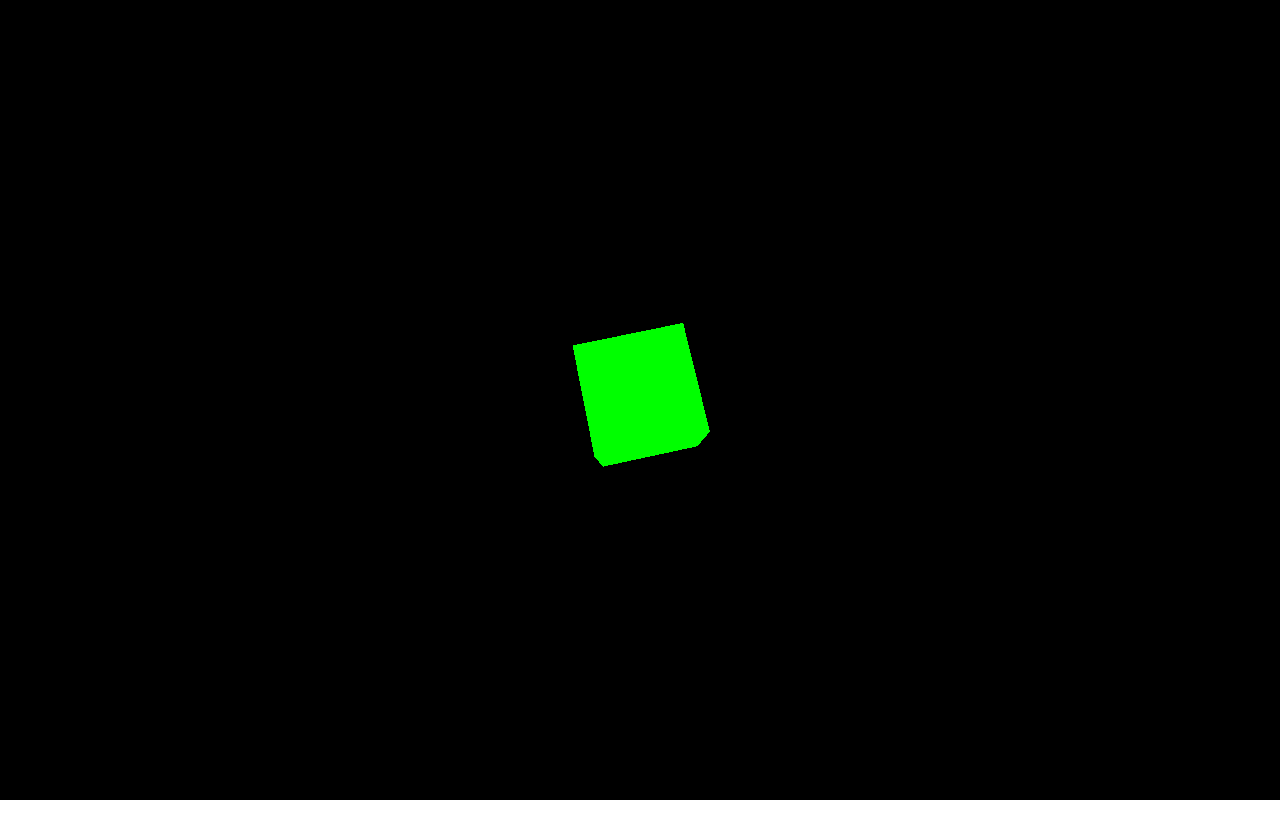
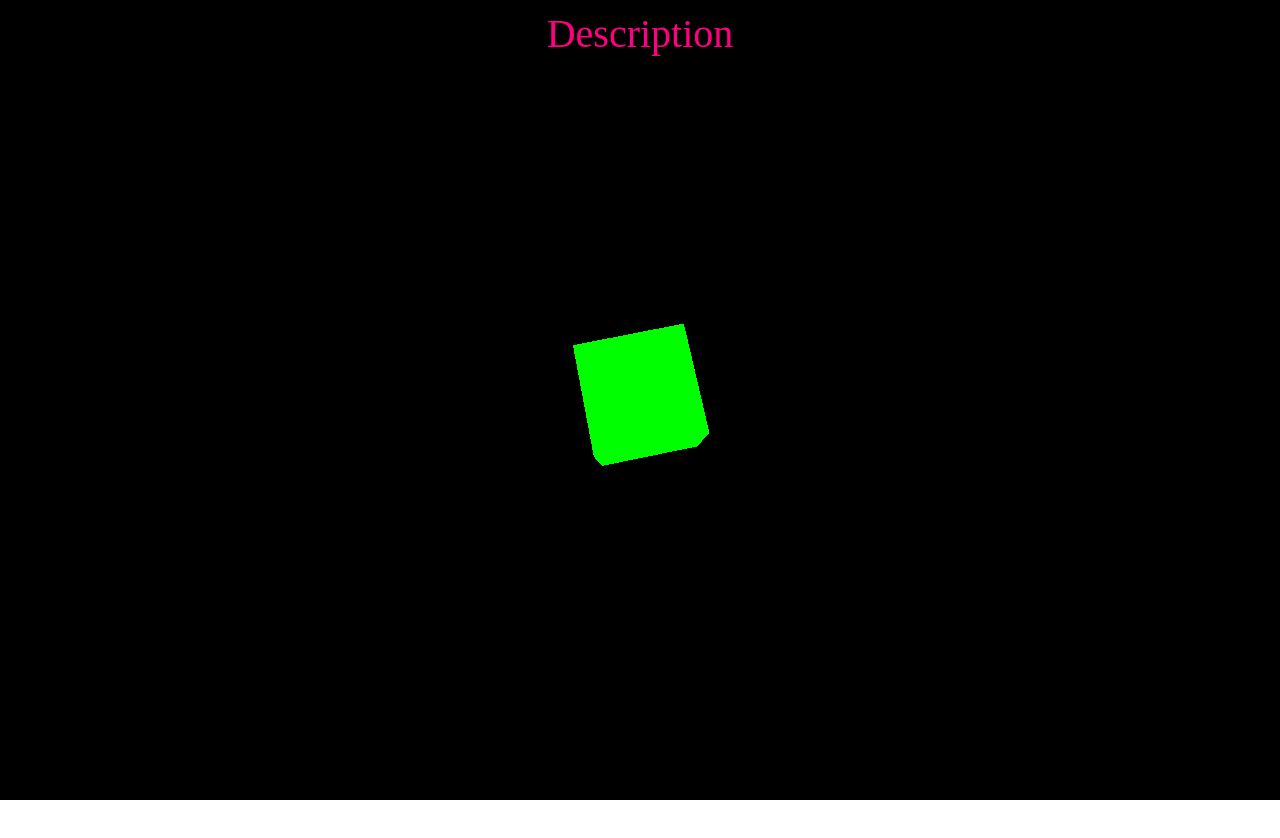
Before and after one commit to Oksana-Moskovko/My-first-three.js-app, a website built with Vite: page index.html in a window 1280 px wide. Before the commit the page ends 800 px from the top, so only its background shows below. Built offline with nearby package versions, Linux system fonts and the light colour scheme.

Commit message:
add text

```diff
--- a/index.html
+++ b/index.html
@@ -4,6 +4,7 @@
 <head>
     <meta charset="utf-8">
     <title>My first three.js app</title>
+    <link rel="stylesheet" href="./stule.css">
     <style>
         body {
             margin: 0;
@@ -12,6 +13,8 @@
 </head>
 
 <body>
+    <div id="info">Description</div>
+
     <script type="module" src="/main.js"></script>
 </body>
 
--- a/main.js
+++ b/main.js
@@ -1,22 +1,69 @@
 import * as THREE from 'three';
+import { CSS2DRenderer, CSS2DObject } from 'three/examples/jsm/renderers/CSS2DRenderer.js';
+// або для 3D DOM:
+import { CSS3DRenderer, CSS3DObject } from 'three/examples/jsm/renderers/CSS3DRenderer.js';
 
+// --- Сцена і камера ---
 const scene = new THREE.Scene();
-const camera = new THREE.PerspectiveCamera(75, window.innerWidth / window.innerHeight, 0.1, 1000);
+const camera = new THREE.PerspectiveCamera(
+  75,
+  window.innerWidth / window.innerHeight,
+  0.1,
+  1000
+);
+camera.position.z = 5;
 
+// --- Renderer ---
+// --- WebGL Renderer для куба ---
 const renderer = new THREE.WebGLRenderer();
 renderer.setSize( window.innerWidth, window.innerHeight );
 document.body.appendChild(renderer.domElement);
 
-const geometry = new THREE.BoxGeometry( 1, 1, 1 );
-const material = new THREE.MeshBasicMaterial( { color: 0x00ff00 } );
-const cube = new THREE.Mesh( geometry, material );
-scene.add( cube );
+// --- CSS3D Renderer для тексту ---
+const labelRenderer = new CSS3DRenderer();
+labelRenderer.setSize( window.innerWidth, window.innerHeight );
+document.body.appendChild(labelRenderer.domElement);
 
-camera.position.z = 5;
+// --- Куб ---
+const geometry = new THREE.BoxGeometry(1, 1, 1);
+// const geometry = new THREE.BoxGeometry(3);
+const material = new THREE.MeshBasicMaterial({ color: 0x00ff00 });
+const cube = new THREE.Mesh(geometry, material);
+scene.add(cube);
 
+
+// --- Коло ---
+// const geometry = new THREE.SphereGeometry(1, 32, 32); // радіус, ширина, висота сегментів
+// const material = new THREE.MeshBasicMaterial({ color: 0x00ff00 });
+// const sphere = new THREE.Mesh(geometry, material);
+// scene.add(sphere);
+
+
+// --- DOM елемент як 3D об’єкт ---
+const text = document.querySelector("#info")
+const label = new CSS3DObject(text);
+label.position.set(0, 2, 0); // 2 одиниці вище куба
+scene.add(label);
+
+// --- Анімація ---
 function animate() {
-    cube.rotation.x += 0.01;
-    cube.rotation.y += 0.01;
+  requestAnimationFrame(animate);
+
+  // обертання куба
+  cube.rotation.x += 0.01;
+  cube.rotation.y += 0.01;
+
+  const time = Date.now() * 0.001;
+  label.element.style.color = `hsl(${(time*100)%360}, 100%, 50%)`;
   renderer.render( scene, camera );
 }
-renderer.setAnimationLoop(animate);
+animate();
+// renderer.setAnimationLoop(animate);
+
+// --- Адаптивність ---
+window.addEventListener('resize', () => {
+    camera.aspect = window.innerWidth / window.innerHeight;
+    camera.updateProjectionMatrix();
+  renderer.setSize(window.innerWidth, window.innerHeight);
+  labelRenderer.setSize(window.innerWidth, window.innerHeight);
+});
--- /dev/null
+++ b/stule.css
@@ -0,0 +1,9 @@
+#info {
+    font-size: 40px;
+    position: absolute;
+    top: 10px;
+    width: 100%;
+    text-align: center;
+    z-index: 100;
+    display: block;
+}
```
Also changed, not shown: eslint.config.js (+13 -0 lines).
